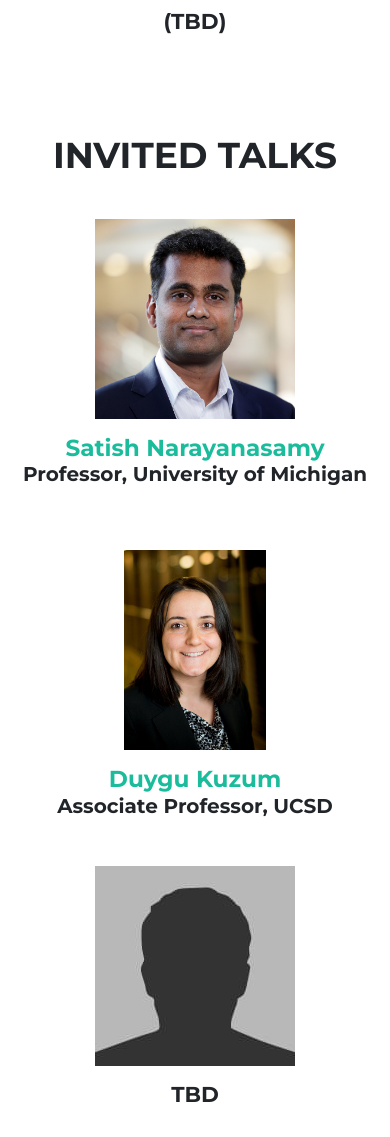
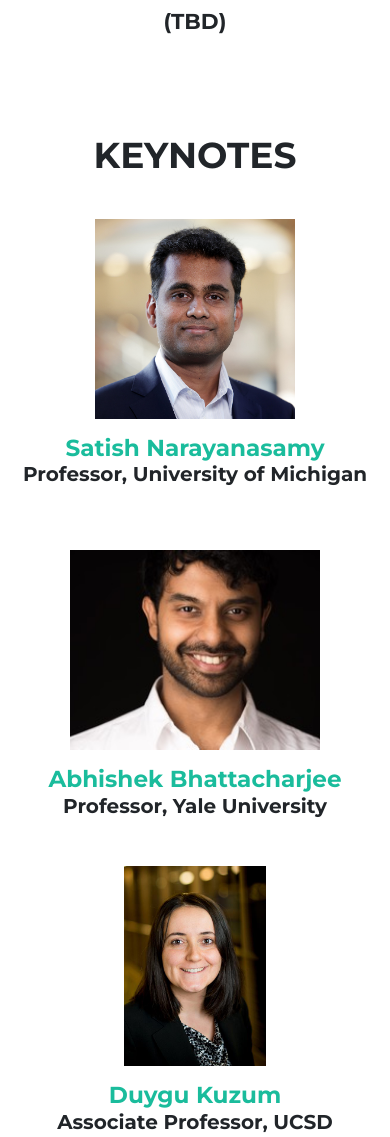
Before and after one commit to biosys-workshop/biosys-workshop.github.io, a website: page dist/index.html in a window 390 px wide. Shown: the part 3360-4497 px from the top of the page. Drawn offline with nearby package versions, Linux system fonts and the light colour scheme.

Commit message:
updated keynotes tab

```diff
--- a/dist/index.html
+++ b/dist/index.html
@@ -29,6 +29,7 @@
                     <ul class="navbar-nav ms-auto">
                         <li class="nav-item mx-0 mx-lg-1"><a class="nav-link py-3 px-0 px-lg-3 rounded" href="#about">About</a></li>
                         <li class="nav-item mx-0 mx-lg-1"><a class="nav-link py-3 px-0 px-lg-3 rounded" href="#call">Call for Participation</a></li>
+                        <li class="nav-item mx-0 mx-lg-1"><a class="nav-link py-3 px-0 px-lg-3 rounded" href="#keynotes">Keynotes</a></li>
                         <li class="nav-item mx-0 mx-lg-1"><a class="nav-link py-3 px-0 px-lg-3 rounded" href="#organizers">organizers</a></li>
                     </ul>
                 </div>
@@ -126,9 +127,9 @@
             </div>
         </section>
 
-        <section class="page-section" id="talks">
+        <section class="page-section" id="keynotes">
             <div class="container">
-                <h2 class="page-section-heading text-center text-uppercase mb-5">Invited Talks</h2>
+                <h2 class="page-section-heading text-center text-uppercase mb-5">Keynotes</h2>
                 <div class="row justify-content-evenly">
                     <div class="col-md-3 col-lg-3 mb-5" style="text-align: center !important;">
                         <img class="img-fluid mb-3" src="images/narayanasamy.jpg" alt="..." />
@@ -138,16 +139,19 @@
                         <h5 class="mb-0" >Professor, University of Michigan</p>
                     </div>
                     <div class="col-md-3 col-lg-3 mb-5"style="text-align: center !important;">
+                        <img class="img-fluid mb-3" src="images/abhishek.jpg" alt="..." />
+                        <h3 class="mb-0">
+                            <a class="keynote" href="">Abhishek Bhattacharjee</a>
+                        </h3>
+                        <h5 class="mb-0" >Professor, Yale University</h5>
+
+                    </div>
+                    <div class="col-md-3 col-lg-3 mb-5"style="text-align: center !important;">
                         <img class="img-fluid mb-3" src="images/duygu.jpg" alt="..." />
                         <h3 class="mb-0">
                             <a class="keynote" href="https://neuroelectronics.ucsd.edu/">Duygu Kuzum</a>
                         </h3>
                         <h5 class="mb-0" >Associate Professor, UCSD</h5>
-
-                    </div>
-                    <div class="col-md-3 col-lg-3 mb-5"style="text-align: center !important;">
-                        <img class="img-fluid mb-3" src="images/blank.jpg" alt="..." />
-                        <h4>TBD</h4>
 
                     </div>
                 </div>
```
Also changed, not shown: dist/images/abhishek.jpg (added).
